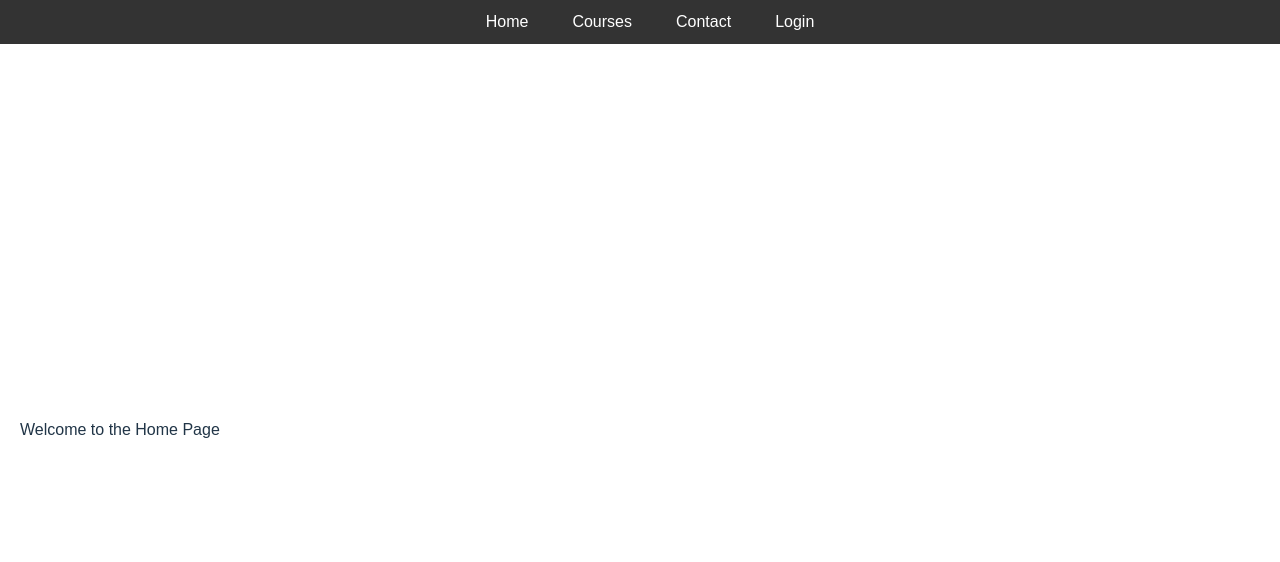
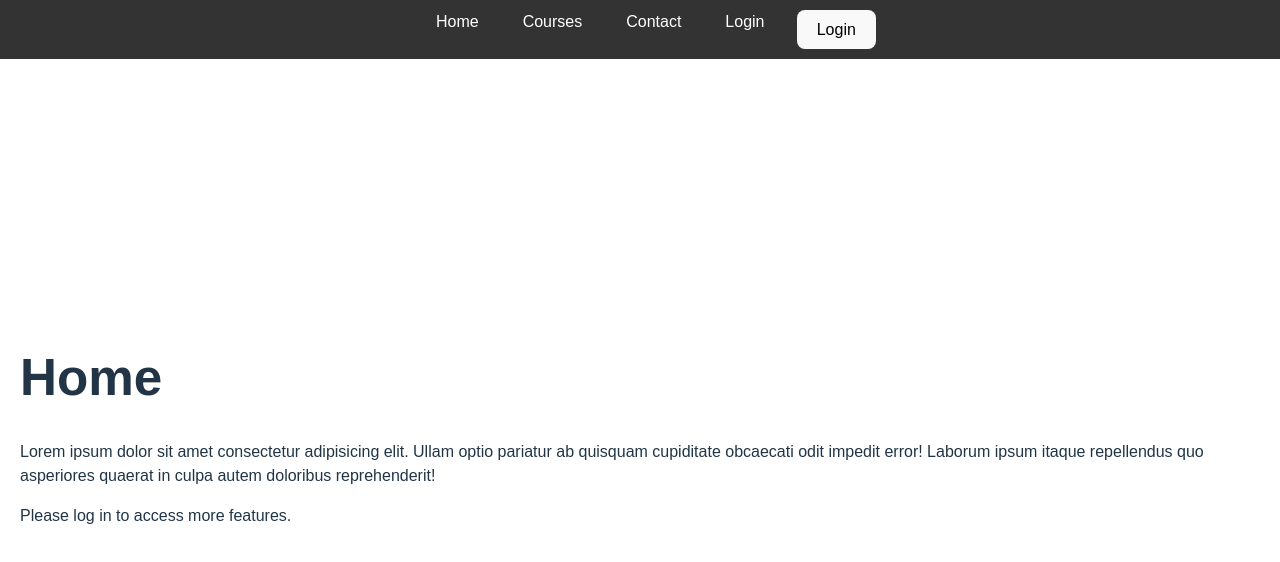
Before and after one commit to JustinHu8/react-9-authentication, a React (Vite) app: page / in a window 1280 px wide. Shown: the top 562 px of the page. Built offline with nearby package versions, Linux system fonts and the light colour scheme.

Commit message:
Props drilling scenario

```diff
--- a/src/App.tsx
+++ b/src/App.tsx
@@ -1,4 +1,4 @@
-import './App.css'
+import { useState } from 'react'
 import { Route, Routes } from 'react-router-dom'
 import NavBar from './components/NavBar/NavBar'
 import HomePage from './pages/HomePage'
@@ -10,17 +10,22 @@ import Settings from './components/Settings/Settings'
 import Orders from './components/Orders/Orders'
 import ProtectedRoute from './components/ProtectedRoute/ProtectedRoute'
 import LoginPage from './pages/LoginPage'
+import './App.css'
 
-const isAuthenticated = false;
 
 const App = () => {
+  const [isAuthenticated, setIsAuthenticated] = useState(false);
+
+  const toggleAuth = () => {
+    setIsAuthenticated(!isAuthenticated);
+  };
 
   return (
     <div>
-      <NavBar isAuthenticated={isAuthenticated} />
+      <NavBar isAuthenticated={isAuthenticated} toggleAuth={toggleAuth} />
       <div className="main-content">
         <Routes>
-          <Route path="/" element={<HomePage />} />
+          <Route path="/" element={<HomePage isAuthenticated={isAuthenticated} />} />
           <Route path="/courses" element={<CourseListPage />} />
           <Route path="/courses/:courseId" element={<CourseDetailPage />} />
           <Route path="/contact" element={<ContactPage />} />
--- a/src/components/NavBar/NavBar.tsx
+++ b/src/components/NavBar/NavBar.tsx
@@ -2,9 +2,10 @@ import { Link } from "react-router-dom";
 
 interface NavBarProps {
   isAuthenticated: boolean;
+  toggleAuth: () => void;
 }
 
-const NavBar = ({ isAuthenticated }: NavBarProps) => (
+const NavBar = ({ isAuthenticated, toggleAuth }: NavBarProps) => (
   <nav className='navbar'>
     <ul>
       <li><Link to="/">Home</Link></li>
@@ -15,6 +16,11 @@ const NavBar = ({ isAuthenticated }: NavBarProps) => (
       ) : (
         <li><Link to="/login">Login</Link></li>
       )}
+      <li>
+        <button onClick={toggleAuth}>
+          {isAuthenticated ? "Logout" : "Login"}
+        </button>
+      </li>
     </ul>
   </nav>
 );
--- /dev/null
+++ b/src/components/WelcomeMessage/WelcomeMessage.tsx
@@ -0,0 +1,17 @@
+interface WelcomeMessageProps {
+isAuthenticated: boolean;
+}
+
+const WelcomeMessage: React.FC<WelcomeMessageProps> = ({ isAuthenticated }) => {
+return (
+    <div>
+    {isAuthenticated ? (
+        <p>Welcome back, user! You are logged in.</p>
+    ) : (
+        <p>Please log in to access more features.</p>
+    )}
+    </div>
+);
+};
+
+export default WelcomeMessage;
--- a/src/pages/HomePage.tsx
+++ b/src/pages/HomePage.tsx
@@ -1,2 +1,16 @@
-const HomePage = () => <div>Welcome to the Home Page</div>;
+import WelcomeMessage from "../components/WelcomeMessage/WelcomeMessage";
+
+interface HomePageProps {
+    isAuthenticated: boolean;
+  }
+
+const HomePage = ({isAuthenticated}: HomePageProps) => {
+    return (
+        <div>
+            <h1>Home</h1>
+            <p>Lorem ipsum dolor sit amet consectetur adipisicing elit. Ullam optio pariatur ab quisquam cupiditate obcaecati odit impedit error! Laborum ipsum itaque repellendus quo asperiores quaerat in culpa autem doloribus reprehenderit!</p>
+            <WelcomeMessage isAuthenticated={isAuthenticated} />
+        </div>
+    );
+};
 export default HomePage;
```
